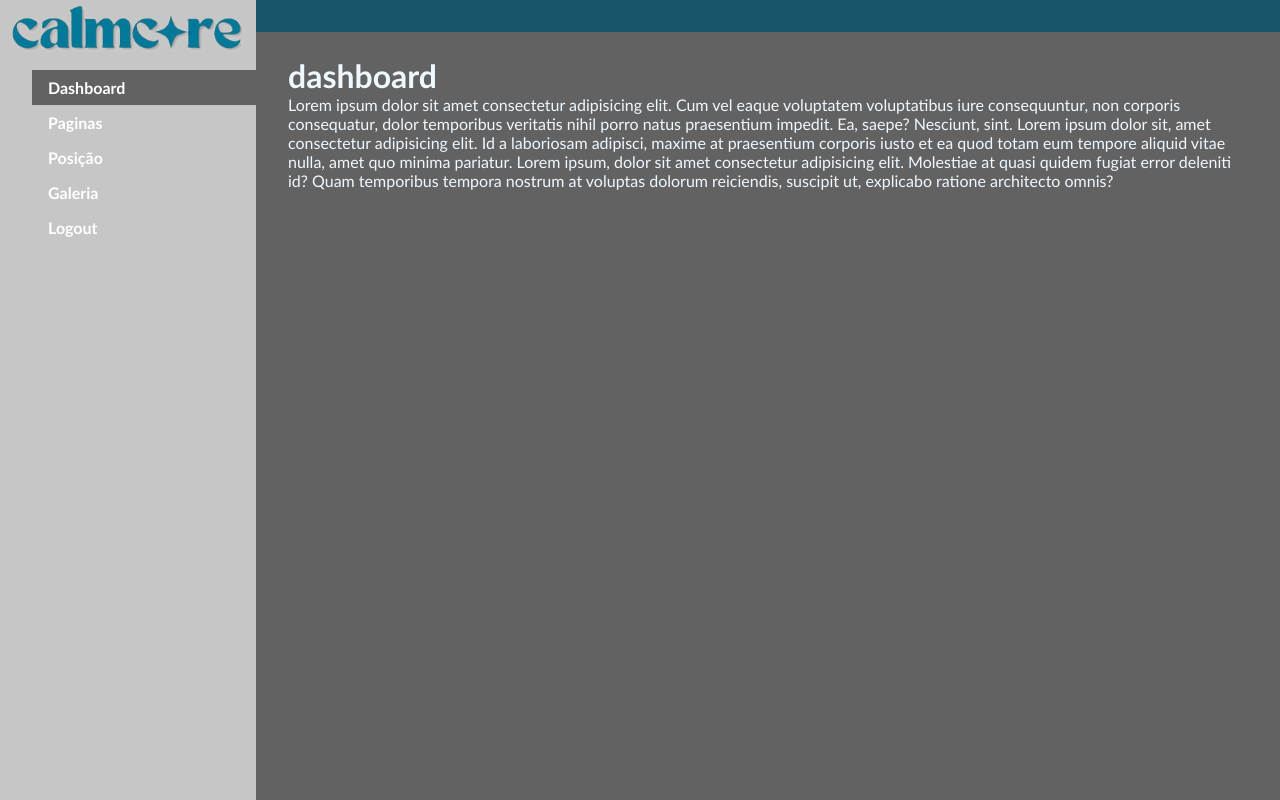
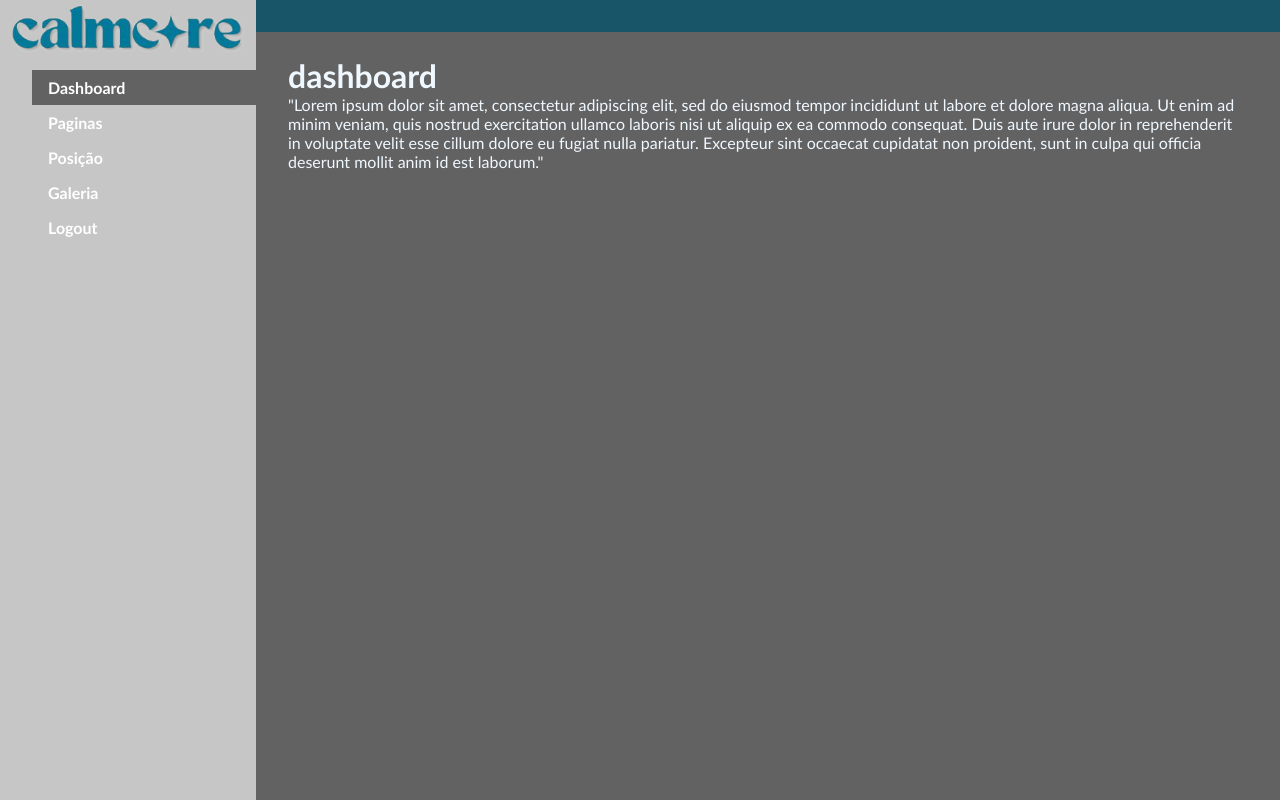
Before and after one commit to c4etan0/projetoTCC, a Node project: template src/views/dashboard.ejs in a window 1280 px wide. Run offline with Node 20 templates, Linux system fonts and the light colour scheme; the template is opened without the code that fills it, so the values that code supplies are empty; some libraries are stand-ins or nearby versions.

Commit message:
projetoTCC

```diff
--- a/src/views/dashboard.ejs
+++ b/src/views/dashboard.ejs
@@ -19,18 +19,14 @@
           <h1>dashboard</h1>
           <div>
             <P
-              >Lorem ipsum dolor sit amet consectetur adipisicing elit. Cum vel
-              eaque voluptatem voluptatibus iure consequuntur, non corporis
-              consequatur, dolor temporibus veritatis nihil porro natus
-              praesentium impedit. Ea, saepe? Nesciunt, sint. Lorem ipsum dolor
-              sit, amet consectetur adipisicing elit. Id a laboriosam adipisci,
-              maxime at praesentium corporis iusto et ea quod totam eum tempore
-              aliquid vitae nulla, amet quo minima pariatur. Lorem ipsum, dolor
-              sit amet consectetur adipisicing elit. Molestiae at quasi quidem
-              fugiat error deleniti id? Quam temporibus tempora nostrum at
-              voluptas dolorum reiciendis, suscipit ut, explicabo ratione
-              architecto omnis?</P
-            >
+              >"Lorem ipsum dolor sit amet, consectetur adipiscing elit, sed do
+              eiusmod tempor incididunt ut labore et dolore magna aliqua. Ut
+              enim ad minim veniam, quis nostrud exercitation ullamco laboris
+              nisi ut aliquip ex ea commodo consequat. Duis aute irure dolor in
+              reprehenderit in voluptate velit esse cillum dolore eu fugiat
+              nulla pariatur. Excepteur sint occaecat cupidatat non proident,
+              sunt in culpa qui officia deserunt mollit anim id est laborum."
+            </P>
           </div>
         </div>
       </div>
```
